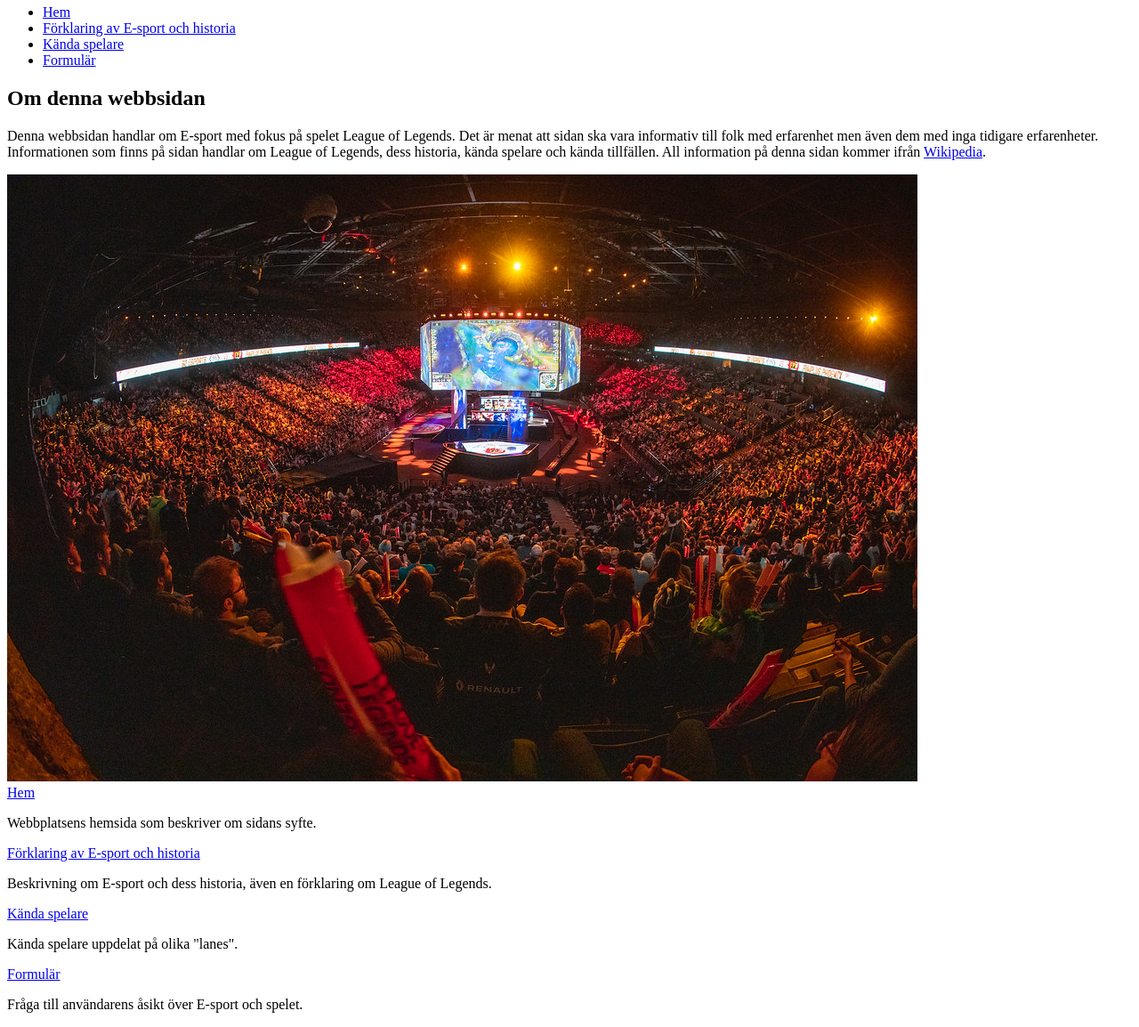
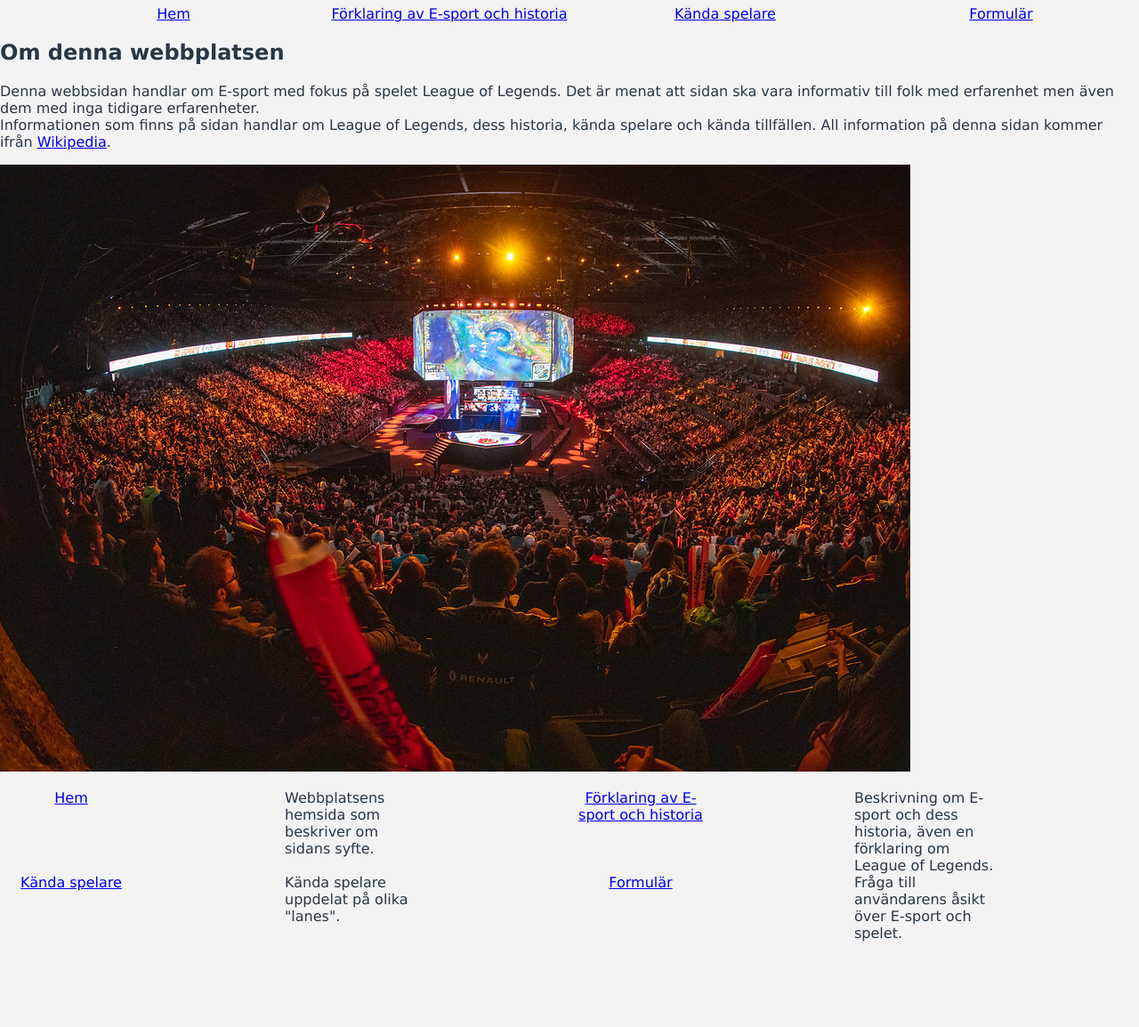
Before and after one commit to dano03001/Slutprojekt-webb, a plain HTML site: page index.html in a window 1280 px wide. Shown: the part 75-1229 px from the top of the page at 89% size. After the commit the page ends 1149 px from the top, so only its background shows below. Drawn offline with Linux system fonts and the light colour scheme.

Commit message:
Add files via upload

```diff
--- a/index.html
+++ b/index.html
@@ -6,11 +6,10 @@
 	</head>
 
 	<body>
+		<header>
 			<h1>
 				Välkommen!
 			</h1>
-
-		<nav>
 			<ul>
 				<li>
 					<a href="index.html">Hem</a>
@@ -24,11 +23,11 @@
 				<li>
 					<a href="forms.html">Formulär</a>
 				</li>
-		</nav>
+		</header>
 
 		<main>
 			<h2>
-				Om denna webbsidan
+				Om denna webbplatsen
 			</h2>
 			<p>
 				Denna webbsidan handlar om E-sport med fokus på spelet League of Legends. Det är menat att sidan ska vara informativ till folk med erfarenhet men även dem med inga tidigare erfarenheter.
@@ -39,25 +38,32 @@
 		</main>
 
 		<footer>
+			<dl>
+				<dt>
 					<a href="index.html">Hem</a>
-				<p>
+				</dt>
+				<dd>
 					Webbplatsens hemsida som beskriver om sidans syfte.
-				</p>
-
+				</dd>
+				<dt>
 					<a href="esport.html">Förklaring av E-sport och historia</a>
-				<p>
+				</dt>
+				<dd>
 					Beskrivning om E-sport och dess historia, även en förklaring om League of Legends.
-				</p>
-
+				</dd>
+				<dt>
 					<a href="players.html">Kända spelare</a>
-				<p>
+				</dt>
+				<dd>
 					Kända spelare uppdelat på olika "lanes".
-				</p>
-
+				</dd>
+				<dt>
 					<a href="forms.html">Formulär</a>
-				<p>
+				</dt>
+				<dd>
 					Fråga till användarens åsikt över E-sport och spelet.
-				</p>
+				</dd>
+			</dl>
 		</footer>
 </body>
 </html>
--- a/style.css
+++ b/style.css
@@ -1,3 +1,35 @@
-main{
+body{
+	font-family: Verdana, Arial, 'Times New Roman';
+	color: rgb(40,55,71);
+	background-color: rgb(243,243,243);
+	margin: 0;
+}
 
+header, footer{
+	background-color: ;
 }
+
+header ul{
+	display: grid;
+	grid-template-columns: 1fr 1fr 1fr 1fr;
+	list-style-type: none;
+	text-align: center;
+}
+
+footer dl{
+	display: grid;
+	grid-template-columns: 1fr 1fr 1fr 1fr;
+}
+
+footer dt{
+	text-align: center;
+	width: 50%;
+	padding: 0;
+	margin: 0;
+}
+
+footer dd{
+	width: 50%;
+	padding: 0;
+	margin: 0;
+}
```
Lines whose indentation alone changed are shown as unchanged.
